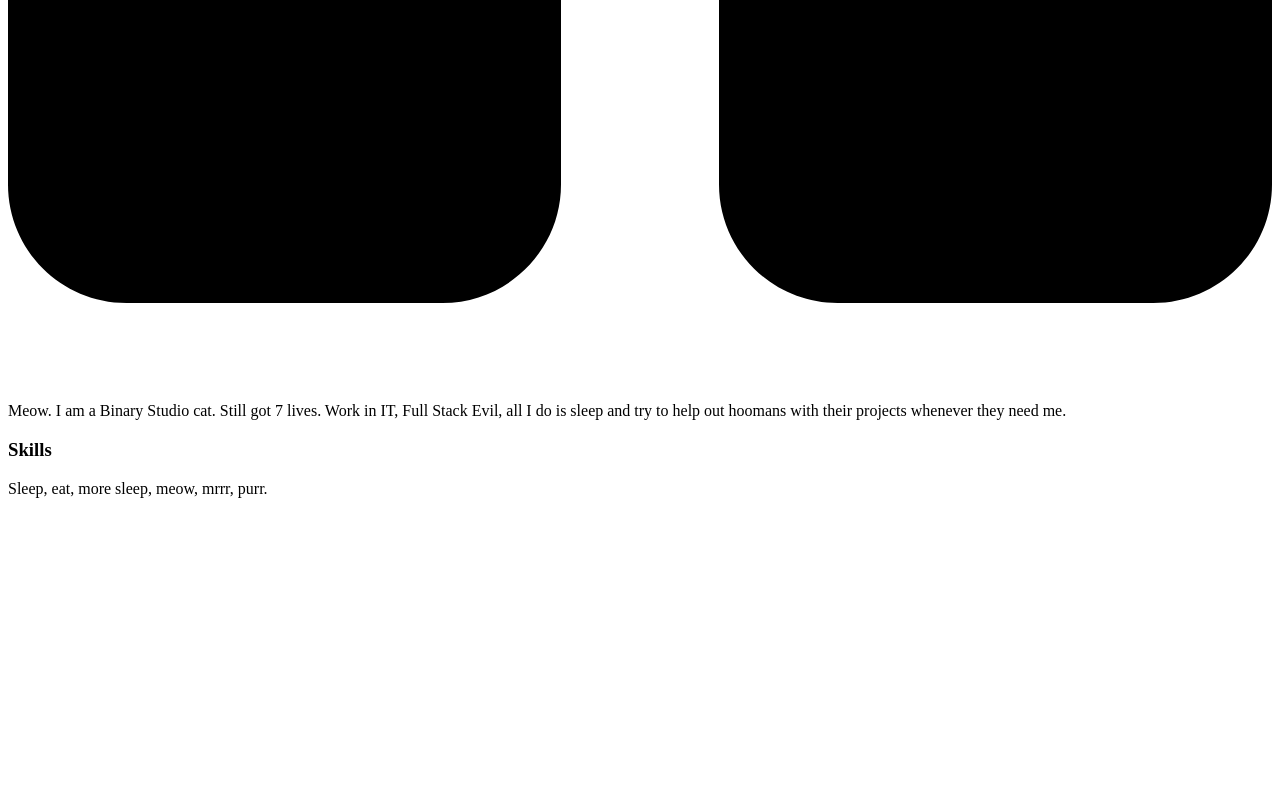
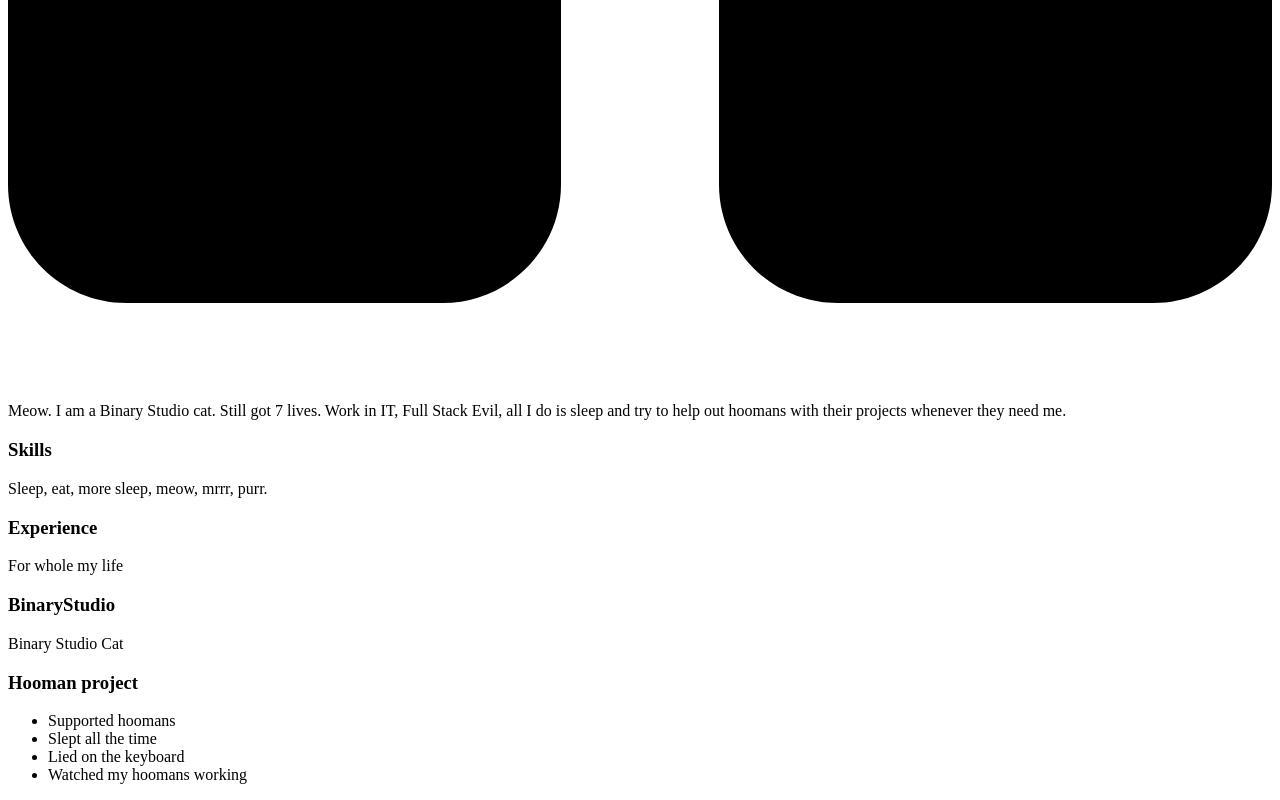
Before and after one commit to Elshanz/homepage, a plain HTML site: page index.html in a window 1280 px wide. Shown: the part 4500-5300 px from the top of the page. Before the commit the page ends 5014 px from the top, so only its background shows below. Drawn offline with Linux system fonts and the light colour scheme.

Commit message:
Experiences added to experience section.

```diff
--- a/index.html
+++ b/index.html
@@ -110,14 +110,41 @@
         </div>
 
         <div class="container">
-            <div class="resume__block">
-              <div class="main-info fh">
-                <div class="experiences"></div>
+          <div class="resume__block">
+            <div class="main-info fh">
+              <div class="experiences">
+                <h3 class="experiences__header">Experience</h3>
+                <div class="experiences__company">
+                  <div class="experiences__company-header">
+                    <span class="experiences__company-header-durability"
+                      >For whole my life</span
+                    >
+                    <h3 class="experiences__company-header-name">
+                      BinaryStudio
+                    </h3>
+                  </div>
 
-                <div class="additional-info fv"></div>
+                  <div class="experiences__company-project">
+                    <span class="experiences__company-project-role">
+                      Binary Studio Cat
+                    </span>
+                    <h3 class="experiences__company-project-name">
+                      Hooman project
+                    </h3>
+                    <ul class="experiences__company-project-responsibilities">
+                      <li>Supported hoomans</li>
+                      <li>Slept all the time</li>
+                      <li>Lied on the keyboard</li>
+                      <li>Watched my hoomans working</li>
+                    </ul>
+                  </div>
+                </div>
               </div>
+
+              <div class="additional-info fv"></div>
             </div>
           </div>
+        </div>
       </div>
     </main>
   </body>
```
